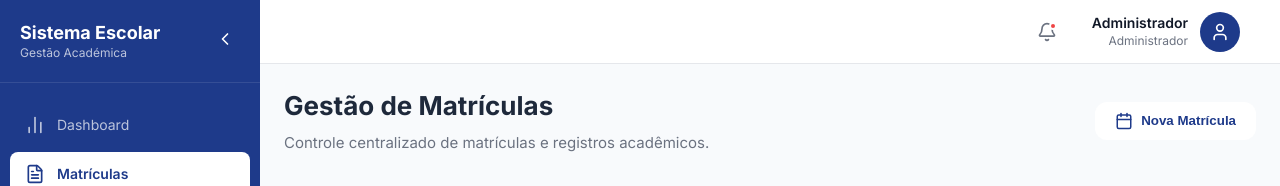
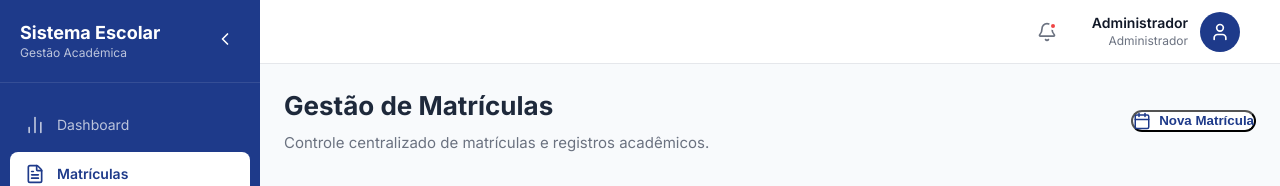
Before and after one commit to aguinaldoarnaldo/Projeto_fim_curso, a React (Vite) app in the folder frontend/: page /matriculas in a window 1280 px wide. Shown: the top 186 px of the page. Built offline with nearby package versions, Linux system fonts and the light colour scheme.

Commit message:
style: refine matriculas page styling

```diff
--- a/frontend/src/pages/Matriculas/Matriculas.css
+++ b/frontend/src/pages/Matriculas/Matriculas.css
@@ -11,8 +11,8 @@
     display: flex;
     align-items: center;
     gap: 8px;
-    padding: 10px 20px;
-    border: none;
+    background-color: var(--primary-color);
+    color: white;
     border-radius: 12px;
     cursor: pointer;
 }
@@ -133,7 +133,7 @@
 .profile-avatar-circle {
     width: 80px;
     height: 80px;
-    background: #1e3a8a;
+    background: var(--primary-color);
     color: white;
     border-radius: 24px;
     display: flex;
```
